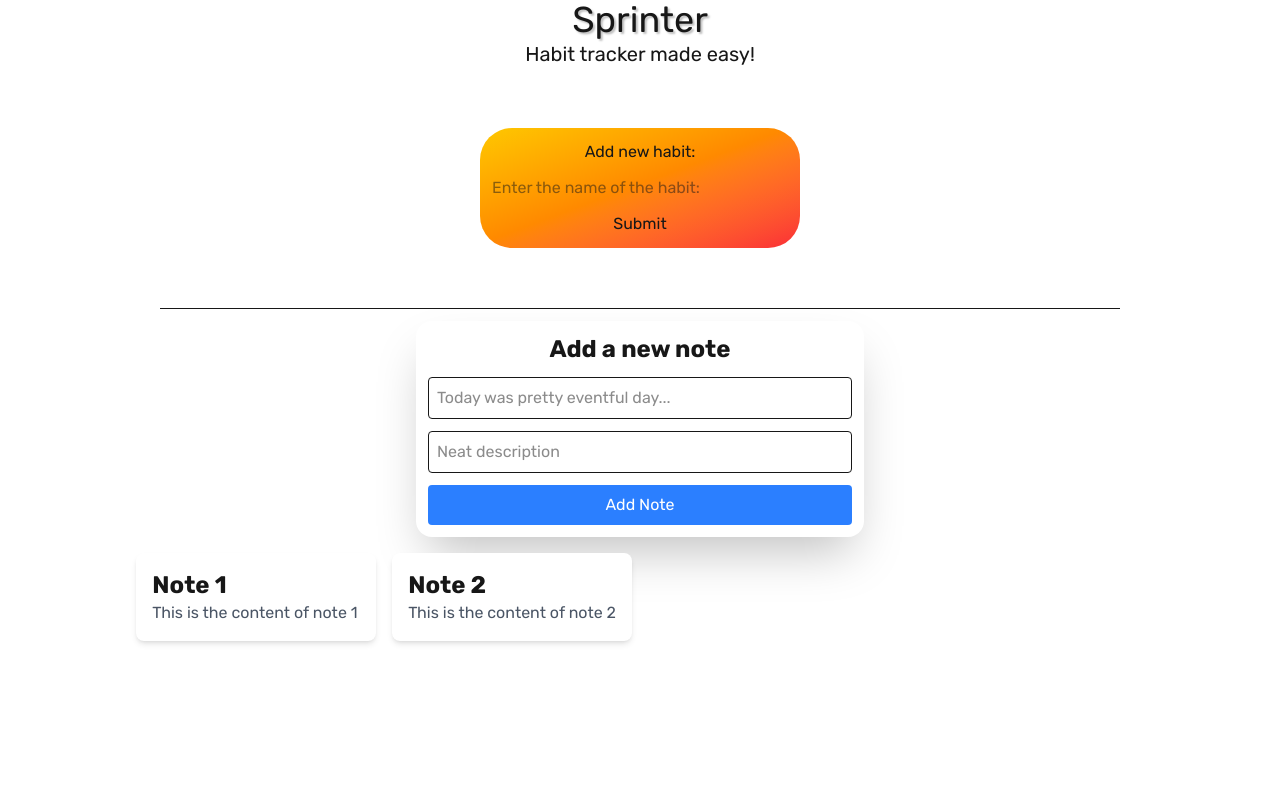
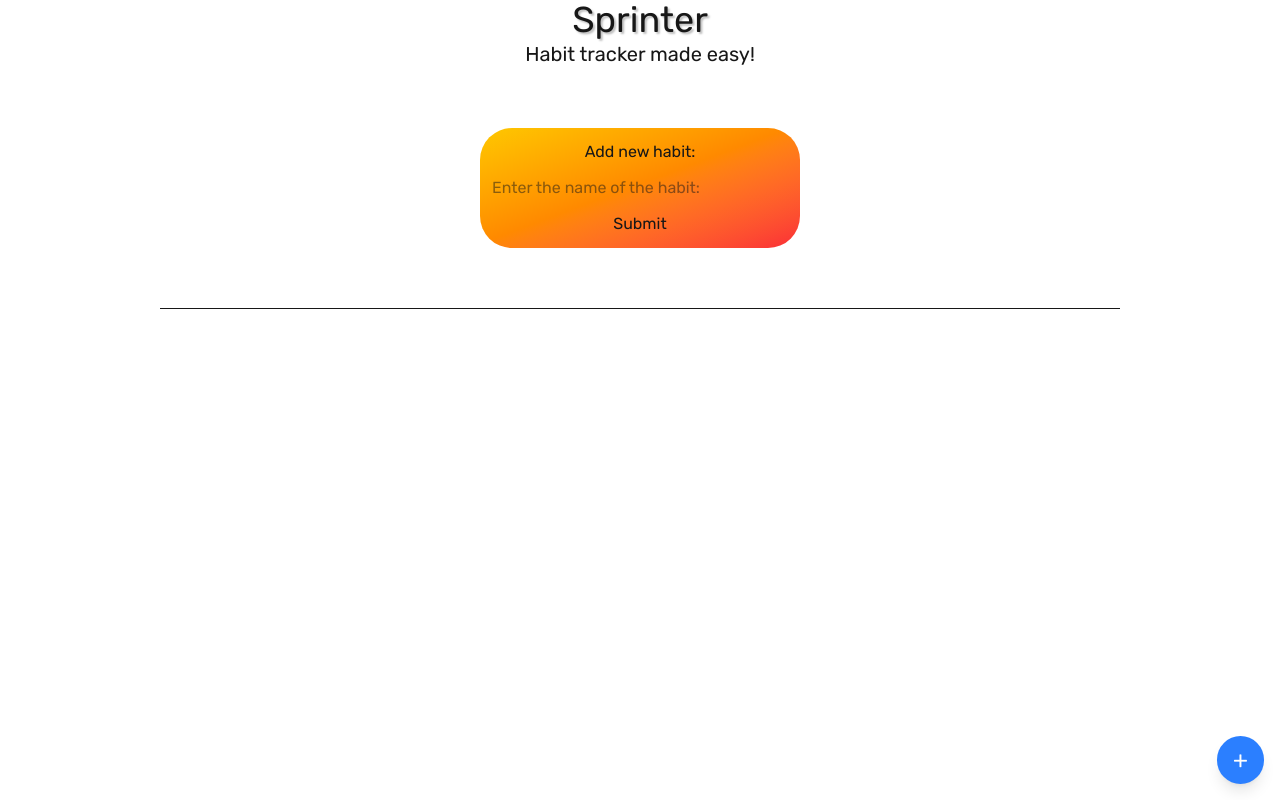
Before and after one commit to StepanPotiienko/sprinter, a Next.js app: page / in a window 1280 px wide. Built offline with nearby package versions, Linux system fonts and the light colour scheme.

Commit message:
added a fab to add a new note

```diff
--- a/app/components/notes.tsx
+++ b/app/components/notes.tsx
@@ -1,4 +1,5 @@
 import { useState } from "react";
+import { motion, AnimatePresence } from "framer-motion";
 
 interface Note {
   id: string;
@@ -7,75 +8,114 @@ interface Note {
   createdAt?: string;
 }
 
-export const NewNoteForm = ({ onAddNote }: { onAddNote: (note: Note) => void }) => {
-  const [title, setTitle] = useState("");
-  const [content, setContent] = useState("");
-
-  function addNewNote(e: React.FormEvent) {
-    e.preventDefault();
-    if (!title.trim()) console.log("Title cannot be empty!");
-
-    const newNote: Note = {
-      id: crypto.randomUUID(),
-      title,
-      content: "Hello World!",
-      createdAt: new Date().toLocaleString(),
-    };
-
-    onAddNote(newNote);
-    setTitle("");
-  }
-
-  return (
-    <div className="w-full max-w-md flex flex-col gap-3 justify-center items-center rounded-2xl shadow-2xl p-3">
-      <h2 className="text-2xl font-black">Add a new note</h2>
-      <form onSubmit={addNewNote} className="w-full flex flex-col gap-3">
-        <input
-          className="w-full p-2 border rounded"
-          placeholder="Today was pretty eventful day..."
-          value={title}
-          onChange={(e) => setTitle(e.target.value)}
-        />
-        <input
-          className="w-full p-2 border rounded"
-          placeholder="Neat description"
-          value={content}
-          onChange={(e) => setContent(e.target.value)}
-        />
-        <button type="submit" className="px-4 py-2 bg-blue-500 text-white rounded">Add Note</button>
-      </form>
-    </div>
-  );
-};
-
-const Note = ({ title, content, createdAt }: Note) => {
-  return (
-    <div className="bg-white p-4 rounded-lg shadow-md">
-      <h1 className="text-2xl font-bold">{title}</h1>
-      {content && <p className="text-gray-600">{content}</p>}
-      <p className="text-sm text-gray-500">{createdAt}</p>
-    </div>
-  );
-};
-
-export const NotesList = () => {
-  const [notes, setNotes] = useState<Note[]>([
-    { id: "1", title: "Note 1", content: "This is the content of note 1" },
-    { id: "2", title: "Note 2", content: "This is the content of note 2" },
-  ]);
+export const NotesGrid = () => {
+  const [notes, setNotes] = useState<Note[]>([]);
 
   const addNote = (note: Note) => {
     setNotes((prevNotes) => [note, ...prevNotes]);
   };
 
   return (
-    <div className="flex flex-col items-center gap-4 p-3">
-      <NewNoteForm onAddNote={addNote} />
-      <div className="grid grid-cols-1 sm:grid-cols-2 md:grid-cols-4 gap-4 w-full">
-        {notes.map((note) => (
-          <Note key={note.id} {...note} />
-        ))}
+    <div className="p-4">
+      <FABNewNoteForm onAddNote={addNote} />
+      <div className="grid grid-cols-4 sm:grid-cols-2 md:grid-cols-3 lg:grid-cols-4 gap-4 mt-8">
+        <AnimatePresence>
+          {notes.map((note) => (
+            <motion.div
+              key={note.id}
+              className="bg-white p-4 rounded-lg shadow-md border border-gray-200"
+              initial={{ opacity: 0, scale: 0.9 }}
+              animate={{ opacity: 1, scale: 1 }}
+              exit={{ opacity: 0, scale: 0.9 }}
+              transition={{ duration: 0.3 }}
+            >
+              <h2 className="text-lg font-bold">{note.title}</h2>
+              {note.content && <p className="text-gray-600 mt-2">{note.content}</p>}
+              <p className="text-xs text-gray-400 mt-2">{note.createdAt}</p>
+            </motion.div>
+          ))}
+        </AnimatePresence>
       </div>
     </div>
   );
 };
+export const FABNewNoteForm = ({ onAddNote }: { onAddNote: (note: Note) => void }) => {
+  const [isOpen, setIsOpen] = useState(false);
+
+  return (
+    <AnimatePresence>
+      {!isOpen ? (
+        <motion.button
+          key="fab"
+          className="w-fit h-12 text-2xl text-center flex flex-col justify-center fixed bottom-4 right-4 bg-blue-500 text-white p-4 rounded-full shadow-lg hover:bg-blue-600"
+          onClick={() => setIsOpen(true)}
+          initial={{ scale: 0, opacity: 0 }}
+          animate={{ scale: 1, opacity: 1 }}
+          exit={{ scale: 0, opacity: 0 }}
+          transition={{ duration: 0.5 }}
+        >
+          +
+        </motion.button>
+      ) : (
+        <motion.div
+          key="form"
+          className="fixed bottom-4 right-4 w-full max-w-md bg-white p-4 rounded-lg shadow-2xl flex flex-col gap-3"
+          initial={{ scale: 0.5, opacity: 0, y: 50 }}
+          animate={{ scale: 1, opacity: 1, y: 0 }}
+          exit={{ scale: 0.5, opacity: 0, y: 50 }}
+          transition={{ duration: 0.3 }}
+        >
+          <h2 className="text-2xl font-black">Add a new note</h2>
+          <NewNoteForm onAddNote={onAddNote} onClose={() => setIsOpen(false)} />
+        </motion.div>
+      )}
+    </AnimatePresence>
+  );
+};
+
+export const NewNoteForm = ({ onAddNote, onClose }: { onAddNote: (note: Note) => void; onClose: () => void }) => {
+  const [title, setTitle] = useState("");
+  const [content, setContent] = useState("");
+
+  function addNewNote(e: React.FormEvent) {
+    e.preventDefault();
+    if (!title.trim()) return console.log("Title cannot be empty!");
+
+    const newNote: Note = {
+      id: crypto.randomUUID(),
+      title,
+      content,
+      createdAt: new Date().toLocaleString(),
+    };
+
+    onAddNote(newNote);
+    setTitle("");
+    setContent("");
+    onClose();
+  }
+
+  return (
+    <form onSubmit={addNewNote} className="w-full flex flex-col gap-3">
+      <input
+        className="w-full p-2 border rounded"
+        placeholder="Title"
+        value={title}
+        onChange={(e) => setTitle(e.target.value)}
+      />
+      <input
+        className="w-full p-2 border rounded"
+        placeholder="Description"
+        value={content}
+        onChange={(e) => setContent(e.target.value)}
+      />
+      <div className="flex gap-2">
+        <button type="submit" className="px-4 py-2 bg-blue-500 text-white rounded cursor-pointer hover:bg-blue-600">
+          Add Note
+        </button>
+        <button type="button" className="px-4 py-2 bg-gray-300 text-gray-700 rounded cursor-pointer hover:bg-gray-400" onClick={onClose}>
+          Cancel
+        </button>
+      </div>
+    </form>
+  );
+};
--- a/app/page.tsx
+++ b/app/page.tsx
@@ -3,7 +3,7 @@
 import { useState } from "react";
 import './styles/page.css'
 
-import { NotesList } from "./components/notes";
+import { NotesGrid } from './components/notes'
 
 
 const AddHabitForm = () => {
@@ -51,7 +51,7 @@ export default function Home() {
       </div>
       <hr className="w-3/4" />
       <div>
-        <NotesList />
+        <NotesGrid />
       </div>
     </div>
   );
```
Also changed, not shown: package.json (+7 -6 lines), app/globals.css (line endings or trailing spaces), 1 other file (tests, documents, lock files or other folders).
